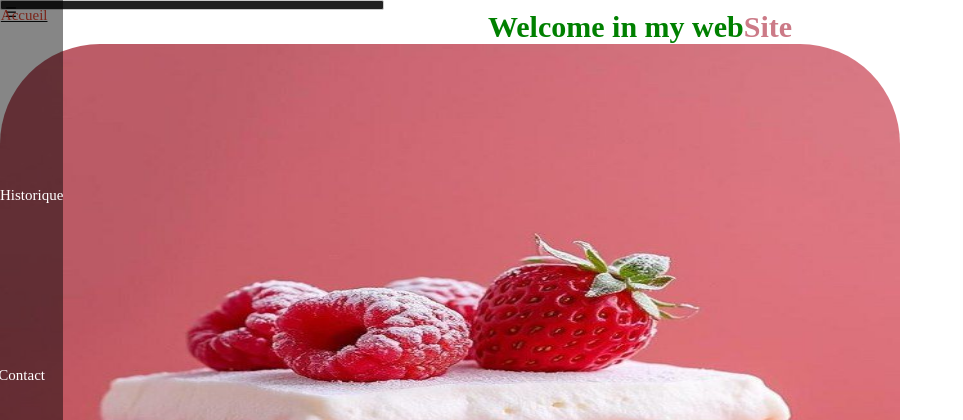
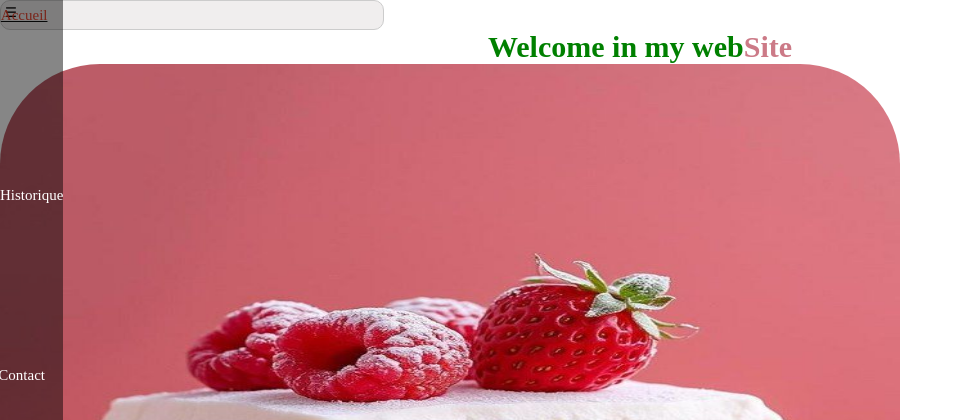
Before and after one commit to Andr-bhz/mon_site_gateau, a PHP site: page / in a window 1280 px wide. Shown: the top 420 px of the page, without its empty margins (0-963 px from the left). Run offline with PHP 8.4, Linux system fonts and the light colour scheme.

Commit message:
index.php

```diff
--- a/user/style.css
+++ b/user/style.css
@@ -124,9 +124,9 @@ Footer.dark-mode{
 .btn-toggle{
     display: flex;
     width: 30%;
-    height: 3px;
-    background-color: #222;
-    border-radius: 2px;
+    height: 30px;
+    background-color: #f0eeee;
+    border-radius: 10px;
     transition: transForm 0.6s ease,opacity 0.6s ease;
 }
 body.dark-mode .btn-toggle{
@@ -245,8 +245,8 @@ input:hover{
 .spinner {
   width: 48px;
   height: 48px;
-  border: 5px solid #e5e7eb;      /* Couleur du cercle de fond */
-  border-top-color: #3b82f6;   /* Couleur de la partie active qui tourne */
+  border: 5px solid #dad4d4e3;      /* Couleur du cercle de fond */
+  border-top-color: rgb(192, 150, 150);   /* Couleur de la partie active qui tourne */
   border-radius: 50%;
   animation: spin 0.8s linear infinite;
 }
@@ -259,7 +259,7 @@ input:hover{
 
 /* État caché une fois la page chargée */
 #loader-overlay.hidden {
-    transition: 0.8s;
+transition: 1.2s;
   opacity: 0;
   visibility: hidden;
   pointer-events: none;
```
